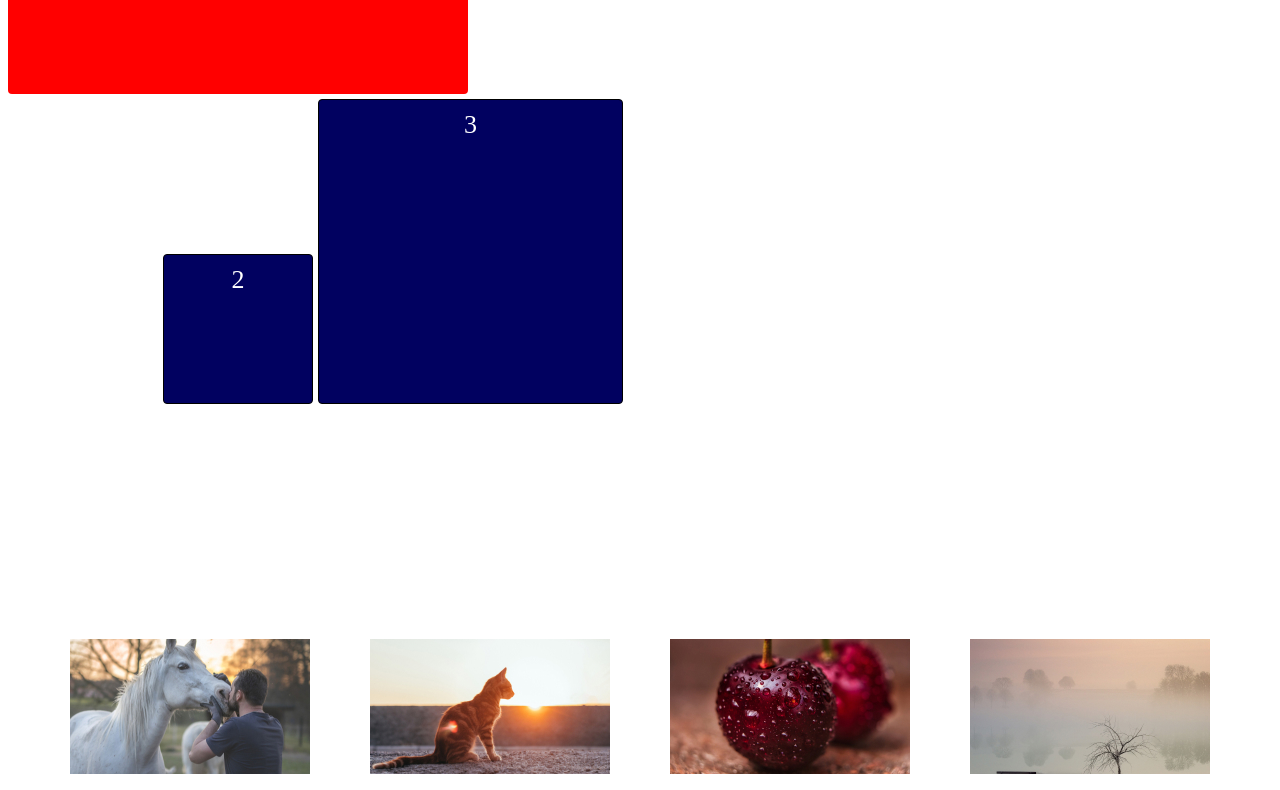
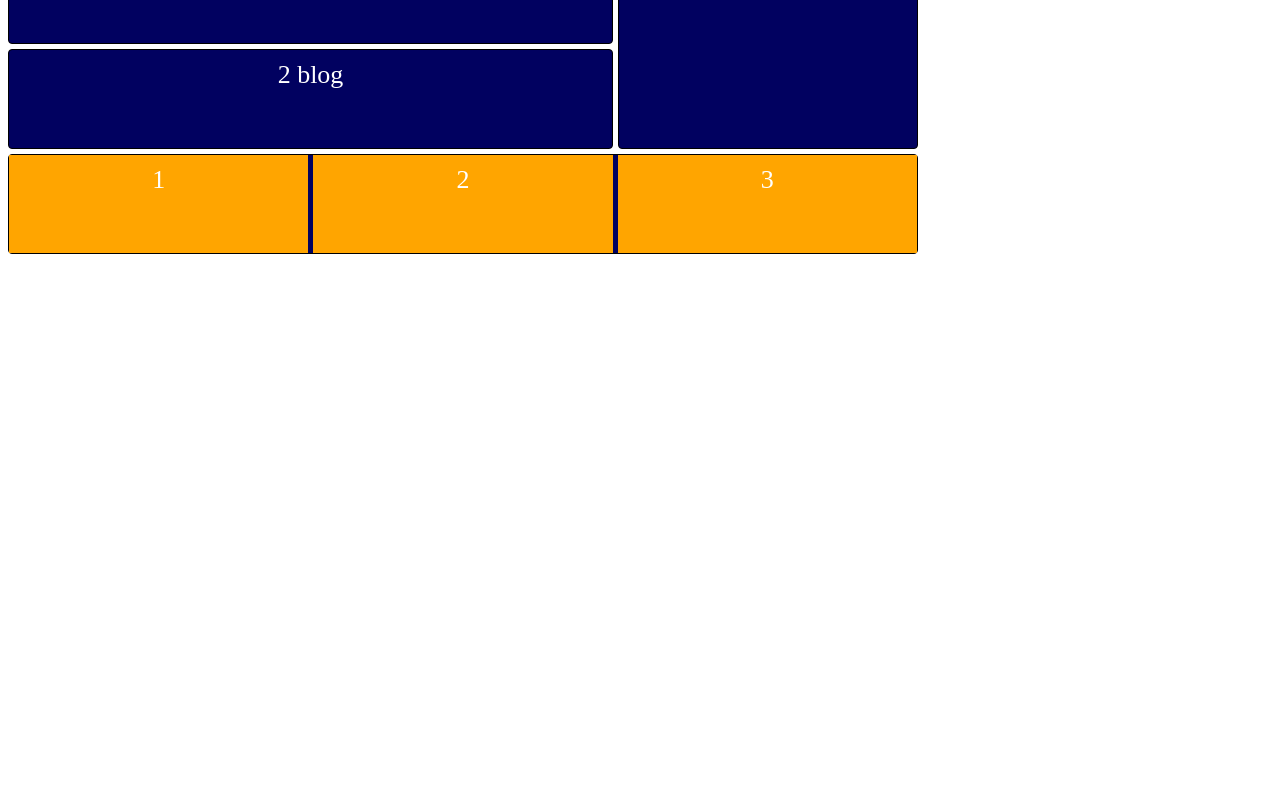
Before and after one commit to nordcoding/grid-css, a plain HTML site: page index.html in a window 1280 px wide. Shown: the part 64-854 px from the top of the page. After the commit the page ends 800 px from the top, so only its background shows below. Drawn offline with Linux system fonts and the light colour scheme.

Commit message:
final grid update

```diff
--- a/index.html
+++ b/index.html
@@ -7,21 +7,36 @@
     <link rel="stylesheet" href="sass/style.css">
 </head>
 <body>
-    <div class="grid-container">
-        <div class="grid-element grid-element__1">1</div>
-        <div class="grid-element grid-element__2">2</div>
-        <div class="grid-element grid-element__3">3</div>
-<!--         <div class="grid-element">4</div>
-        <div class="grid-element">5</div>
-        <div class="grid-element">6</div>
-        <div class="grid-element">7</div>
-        <div class="grid-element">8</div>
-        <div class="grid-element">9</div>
-        <div class="grid-element">10</div> -->
+
+    <!-- GRID LINES METHOD  -->
+   <!--  <div class="grid-lines-container">
+        <div class="lines-element lines-element__1">1</div>
+        <div class="lines-element lines-element__2">2</div>
+        <div class="lines-element lines-element__3">3</div>
+        <div class="lines-element">4</div>
+        <div class="lines-element">5</div>
+        <div class="lines-element">6</div>
+        <div class="lines-element">7</div>
+        <div class="lines-element">8</div>
+        <div class="lines-element">9</div>
+        <div class="lines-element">10</div>
+    </div> -->
+
+    <div class="grid-name-container">
+        <div class="name-element" id="header">1 header</div>
+        <div class="name-element" id="blog">2 blog</div>
+        <div class="name-element" id="message">3 message</div>
+        <div class="name-element" id="footer">
+            <div class="name-element_orange">1</div>
+            <div class="name-element_orange">2</div>
+            <div class="name-element_orange">3</div>
+        </div>
     </div>
 
 
-    <div class="grid-news">
+
+
+    <!-- <div class="grid-news">
         <div class="grid-item">
             <img src="/img/arabian-horse.jpg" alt="">
             <div class="text">Lorem ipsum dolor sit amet consectetur adipisicing elit. Sequi excepturi dolorum neque qui eveniet animi, ut ipsa doloremque incidunt maiores dolores aperiam deserunt, voluptatum repellat minima eum tenetur earum exercitationem. Lorem ipsum dolor sit amet consectetur adipisicing elit. Est, similique, veritatis incidunt culpa eligendi dolorem quisquam rem, ea assumenda cumque maiores! Unde vel sapiente ut vero amet voluptates omnis quaerat?</div>
@@ -70,7 +85,7 @@
             <img src="/img/switzerland.jpg" alt="">
             <div class="text">Lorem ipsum dolor sit amet, consectetur adipiscing elit, sed do eiusmod tempor incididunt ut labore et dolore magna aliqua. Ut enim ad minim veniam, quis nostrud exercitation.</div>
         </div>
-    </div>
+    </div> -->
 
 
 </body>
--- a/sass/style.sass
+++ b/sass/style.sass
@@ -23,7 +23,9 @@
 	font-size: 14px
 	line-height: 16px
 
-.grid-container
+/** GRID LINES METHOD  **/
+
+.grid-lines-container
 	display: grid
 	/** grid-template: 1fr 1fr (1fr / repeat(3,1fr)) **/
 	/** grid-template-columns: repeat( auto-fill, minmax(150px, 300px)) **/
@@ -33,8 +35,16 @@
 	grid-auto-rows: minmax(100px, auto)
 	gap: 5px
 	grid-auto-flow: dense
+	/** align-items: center **/
+	/** justify-items: center    **/
+	/** justify-content: space-around  **/
+	/** align-content: space-around **/
+	place-content: space-around space-around
+	/** place-content: justify-content + align-content  **/
+	/** place-items: justify-items + align-items  **/
+	height: 500px
 
-.grid-element
+.lines-element
 	background-color: rgba(1, 1, 96, 1)
 	color: #fff
 	line-height: 50px
@@ -47,11 +57,78 @@
 		border: none
 		grid-column-start: col1-s
 		grid-column-end: col4-s
+		/** place-self: justify-self + align-self  **/
 	&__2
 		/** grid-row: 3/4 **/
 		/** grid-column: 2/3 **/
 		grid-row: row3-s / row4-s
 		grid-column: col2-s/col3-s
 	&__3
+		background-color: green
 		grid-row: row2-s/row4-s
 		grid-column: col3-s/col5-s
+		/** align-self: center  **/
+		/** justify-self: center **/
+
+/** GRID NAME METHOD  **/
+
+.grid-name-container
+	display: grid
+	grid-template-columns: repeat( 3, minmax(150px, 300px))
+	grid-template-rows: repeat( 3, minmax(100px, auto))
+	grid-auto-rows: minmax(100px, auto)
+	gap: 5px
+	grid-template-areas: "header header message" "blog blog message" "footer footer footer" //"." - empty space //
+
+
+#header
+	grid-area: header
+#blog
+	grid-area: blog
+#message
+	grid-area: message
+#footer
+	grid-area: footer
+	display: grid
+	grid-template-columns: repeat(3, 1fr)
+	grid-gap: 5px
+
+.name-element
+	background-color: rgba(1, 1, 96, 1)
+	color: #fff
+	line-height: 50px
+	text-align: center
+	font-size: 26px
+	border: 1px solid #000
+	border-radius: 4px
+	&_orange
+		background-color: orange
+
+@media ( max-width: 768px )
+	.grid-name-container
+		grid-template-columns: repeat( 2, 2fr)
+		grid-template-rows: repeat( 4, minmax(100px, auto))
+		grid-template-areas: "header header" "blog blog" "message message" "footer footer"
+
+#header
+	grid-area: header
+#blog
+	grid-area: blog
+#message
+	grid-area: message
+#footer
+	grid-area: footer
+	display: grid
+	grid-template-columns: repeat(3, 1fr)
+	grid-gap: 5px
+
+	.name-element
+		background-color: rgba(1, 1, 96, 1)
+		color: #fff
+		line-height: 50px
+		text-align: center
+		font-size: 26px
+		border: 1px solid #000
+		border-radius: 4px
+		&_orange
+			background-color: orange
```
Also changed, not shown: sass/style.css, 1 other file.
